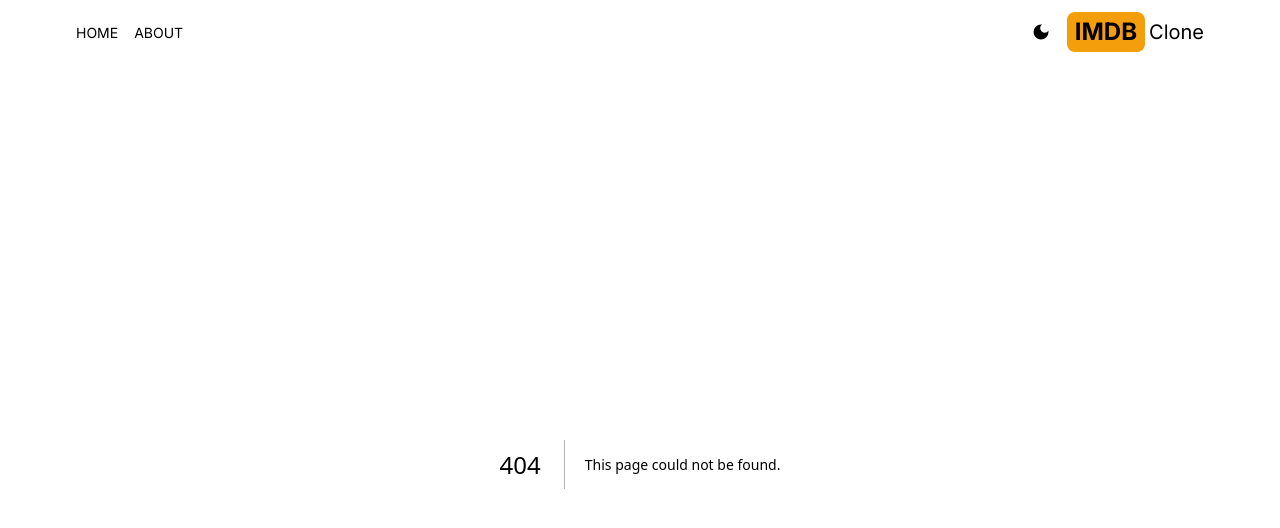
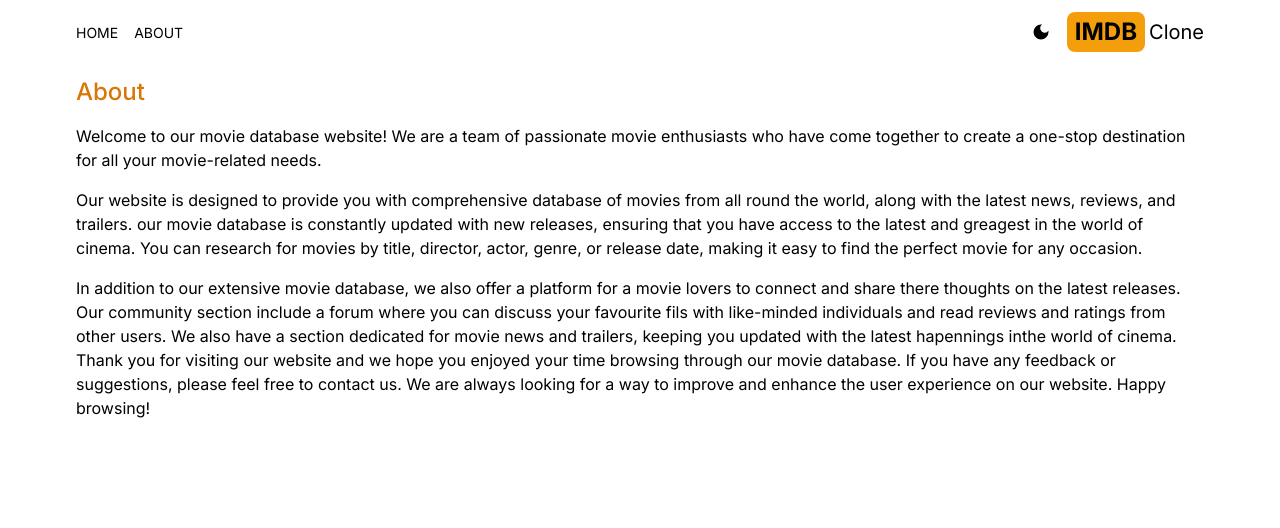
Before and after one commit to James-O/Movie, a Next.js app: page /about in a window 1280 px wide. Before the commit this address had no page. Shown: the top 528 px of the page. Built offline with nearby package versions, Linux system fonts and the light colour scheme.

Commit message:
added the about page

```diff
--- /dev/null
+++ b/src/app/about/page.jsx
@@ -0,0 +1,12 @@
+import React from 'react'
+
+export default function About() {
+  return (
+    <div className='max-w-6xl mx-auto p-3 space-y-4'>
+        <h1 className='text-2xl font-medium text-amber-600'>About</h1>
+            <p>Welcome to our movie database website! We are a team of passionate movie enthusiasts who have come together to create a one-stop destination for all your movie-related needs.</p>
+            <p>Our website is designed to provide you with comprehensive database of movies  from all round the world, along with the latest news, reviews, and trailers. our movie database is constantly updated with new releases, ensuring that you have access to the latest and greagest in the world of cinema. You can research for movies by title, director, actor, genre, or release date, making it easy to find the perfect movie for any occasion.</p>
+            <p>In addition to our extensive movie database, we also offer a platform for a movie lovers to connect and share there thoughts on the latest releases. Our community section include a forum where you can discuss your favourite fils with like-minded individuals and read reviews and ratings from other users. We also have a section dedicated for movie news and trailers, keeping you updated with the latest hapennings inthe world of cinema. Thank you for visiting our website and we hope you enjoyed your time browsing through our movie database. If you have any feedback or suggestions, please feel free to contact us. We are always looking for a way to improve and enhance the user experience on our website. Happy browsing!</p>
+    </div>
+  )
+}
```
